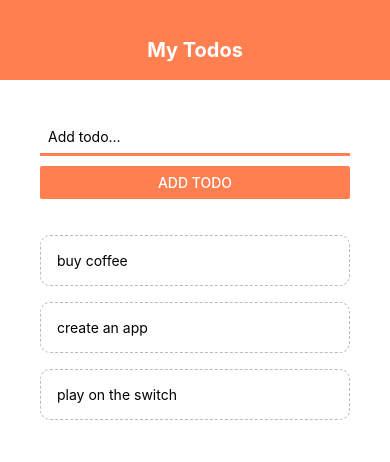
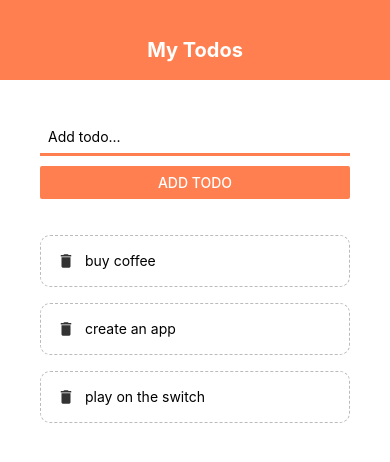
Before and after one commit to ishara28/React-Native-TodoApp, a React Native app in the folder todoapp/: screen / in a window 390 px wide. Shown: the top 462 px of the page. Built offline with nearby package versions, Linux system fonts and the light colour scheme.

Commit message:
Added icon on app

```diff
--- a/todoapp/App.js
+++ b/todoapp/App.js
@@ -1,8 +1,17 @@
 import React, { useState } from "react";
-import { StyleSheet, Text, View, FlatList } from "react-native";
+import {
+  StyleSheet,
+  Text,
+  View,
+  FlatList,
+  TouchableWithoutFeedback,
+  Keyboard,
+  ClippingRectangle
+} from "react-native";
 import Header from "./components/Header";
 import TodoItem from "./components/TodoItem";
 import TodoForm from "./components/TodoForm";
+import Sandbox from "./components/Sandbox";
 
 export default function App() {
   const [todos, setTodos] = useState([
@@ -24,6 +33,13 @@
   };
 
   return (
+    // <Sandbox/>
+    <TouchableWithoutFeedback
+      onPress={() => {
+        Keyboard.dismiss();
+        console.log("Dismissed!");
+      }}
+    >
       <View style={styles.container}>
         <Header />
         <View style={styles.content}>
@@ -39,18 +55,20 @@
           </View>
         </View>
       </View>
+    </TouchableWithoutFeedback>
   );
 }
 
 const styles = StyleSheet.create({
   container: {
-    flex: 1,
-    backgroundColor: "#fff"
+    flex: 1
   },
   content: {
-    padding: 40
+    padding: 40,
+    flex: 1
   },
   list: {
-    marginTop: 20
+    marginTop: 20,
+    flex : 1
   }
 });
--- /dev/null
+++ b/todoapp/components/Sandbox.js
@@ -0,0 +1,43 @@
+import React from "react";
+import { View, StyleSheet, Text } from "react-native";
+
+export default function Sandbox() {
+  return (
+    <View style={styles.container}>
+      <Text style={styles.boxone}> One</Text>
+      <Text style={styles.boxtwo}> Two</Text>
+      <Text style={styles.boxthree}>Three</Text>
+      <Text style={styles.boxfour}> Four</Text>
+    </View>
+  );
+}
+
+const styles = StyleSheet.create({
+  container: {
+    paddingTop: 40,
+    backgroundColor: "#ddd",
+    flexDirection: "row",
+    justifyContent: "space-around",
+    alignItems: "flex-end"
+  },
+  boxone: {
+    backgroundColor: "violet",
+    flex: 8,
+    padding: 10
+  },
+  boxtwo: {
+    backgroundColor: "coral",
+    flex: 4,
+    padding: 20
+  },
+  boxthree: {
+    backgroundColor: "green",
+    flex: 2,
+    padding: 30
+  },
+  boxfour: {
+    backgroundColor: "red",
+    flex: 1,
+    padding: 40
+  }
+});
--- a/todoapp/components/TodoForm.js
+++ b/todoapp/components/TodoForm.js
@@ -20,11 +20,14 @@
     } else {
       Alert.alert(
         "OOPS!",
-        "Todo must be more than 3 char long!",
+        "Add it more clear with more characters!",
         [
           {
-            text: "Cancel",
-            onPress: () => console.log("Cancel Pressed"),
+            text: "No Matters",
+            onPress: () => {
+              addTodo(text);
+              settext("");
+            },
             style: "cancel"
           },
           { text: "OK", onPress: () => console.log("OK Pressed") }
--- a/todoapp/components/TodoItem.js
+++ b/todoapp/components/TodoItem.js
@@ -1,10 +1,19 @@
 import React from "react";
-import { StyleSheet, TouchableOpacity, Text } from "react-native";
+import { StyleSheet, TouchableOpacity, Text, View } from "react-native";
+import { MaterialIcons } from "@expo/vector-icons";
 
 export default function TodoItem({ pressHandler, item }) {
   return (
-    <TouchableOpacity onPress={() => pressHandler(item.key)}>
-      <Text style={styles.item}>{item.text}</Text>
+    <TouchableOpacity>
+      <View style={styles.item}>
+        <MaterialIcons
+          name="delete"
+          size={18}
+          color="#333"
+          onPress={() => pressHandler(item.key)}
+        />
+        <Text style={styles.todoitem}>{item.text}</Text>
+      </View>
     </TouchableOpacity>
   );
 }
@@ -17,6 +26,10 @@
     borderWidth: 1,
     borderStyle: "dashed",
     borderRadius: 1,
-    borderRadius: 10
+    borderRadius: 10,
+    flexDirection: "row"
+  },
+  todoitem: {
+    marginLeft: 10
   }
 });
```
Lines whose indentation alone changed are shown as unchanged.
